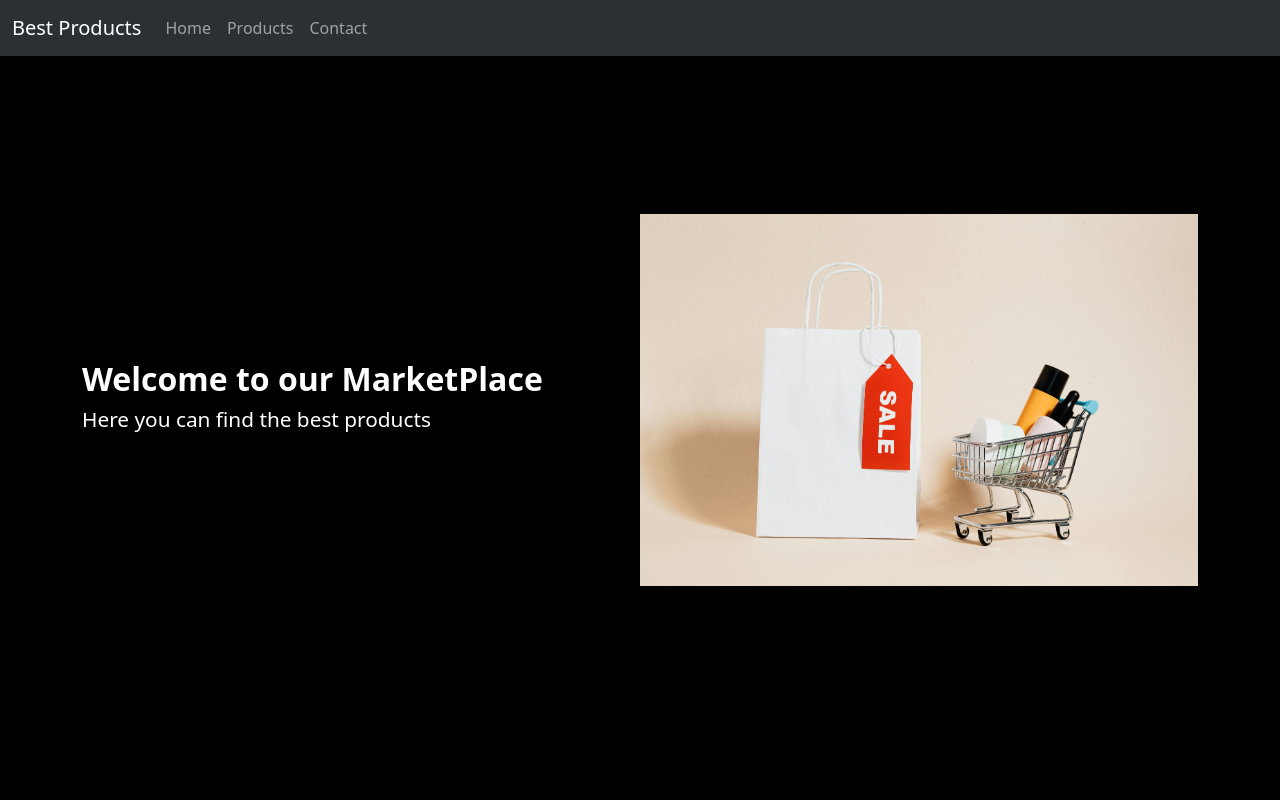
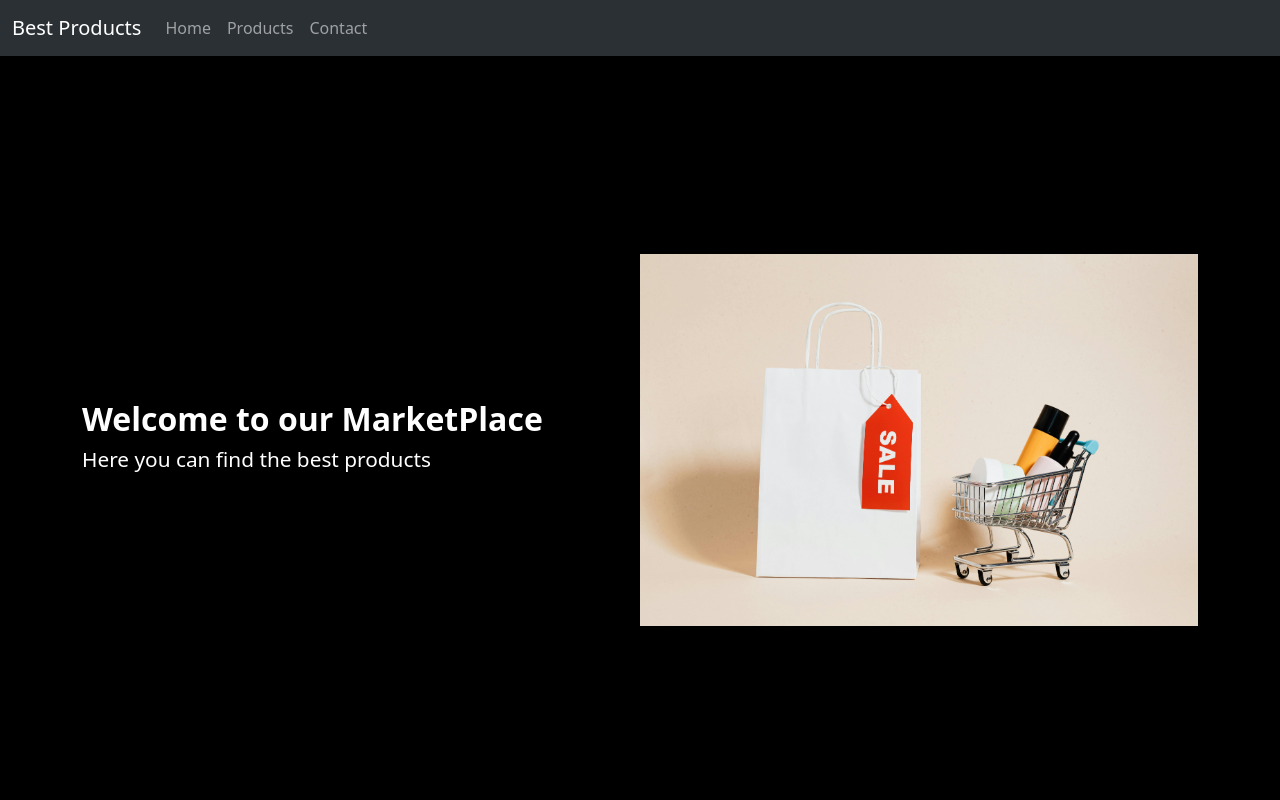
Before and after one commit to emmanuel-cruz-dev/proyecto-angular, an Angular app: page / in a window 1280 px wide. Shown: the top 800 px of the page. Built offline with nearby package versions, Linux system fonts and the light colour scheme.

Commit message:
estilos en productos y contact

```diff
--- a/src/app/pages/home/home.component.css
+++ b/src/app/pages/home/home.component.css
@@ -3,7 +3,7 @@
   justify-content: space-between;
   align-items: center;
   gap: 2rem;
-  padding-block: 6rem;
+  padding-top: 5rem;
   min-height: 100vh;
 }
 
--- a/src/app/pages/products/products.component.css
+++ b/src/app/pages/products/products.component.css
@@ -1,3 +1,8 @@
 .products-container {
   margin-top: 5rem;
+  min-height: 100vh;
 }
+
+h1{
+  padding: 1rem 0;
+}
```
